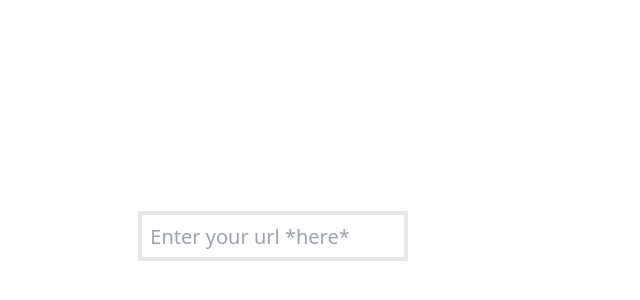
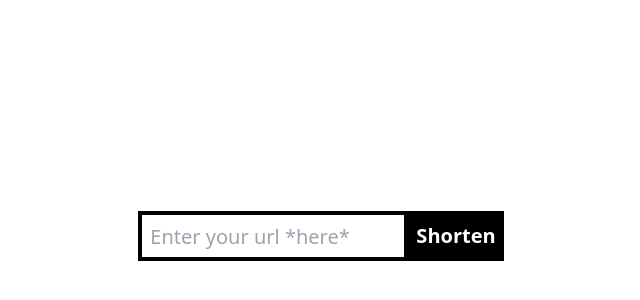
Before and after one commit to bitspaceorg/url-shortner, a Next.js app: page / in a window 1280 px wide. Shown: the part 136-436 px from the top of the page, without its empty margins (319-959 px from the left). Built offline with nearby package versions, Linux system fonts and the light colour scheme.

Commit message:
Readme updated

```diff
--- a/pages/index.jsx
+++ b/pages/index.jsx
@@ -56,15 +56,21 @@ export default function Home() {
         <div className="flex flex-row flex-wrap justify-center items-center">
           <input
             placeholder="Enter your url *here*"
-            className={"w-[270px]  h-[50px] border-4 px-2 outline-none text-xl ".concat(
-              "border-" + color
-            )}
+            className={
+              error === ""
+                ? "w-[270px]  h-[50px] border-4 px-2 outline-none text-xl border-black"
+                : "w-[270px]  h-[50px] border-4 px-2 outline-none text-xl border-red-500"
+            }
             value={input}
             onChange={(e) => setInput(e.target.value)}
           />
           <button
             type="submit"
-            className={`bg-${color} h-[50px] text-white px-2 font-[600] text-xl`}
+            className={
+              error === ""
+                ? "bg-black h-[50px] text-white px-2 font-[600] text-xl"
+                : "bg-red-500 h-[50px] text-white px-2 font-[600] text-xl"
+            }
           >
             Shorten
           </button>
```
Also changed, not shown: 1 other file (tests, documents, lock files or other folders).
